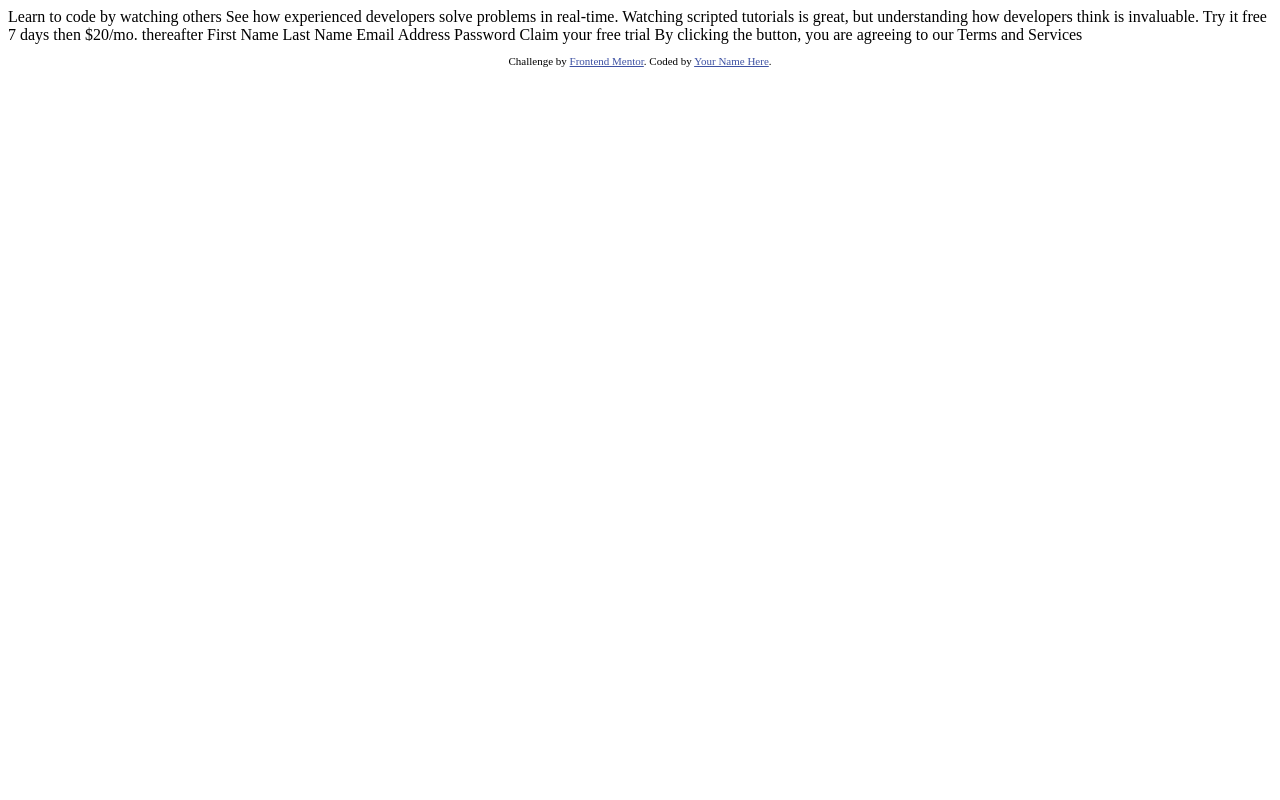
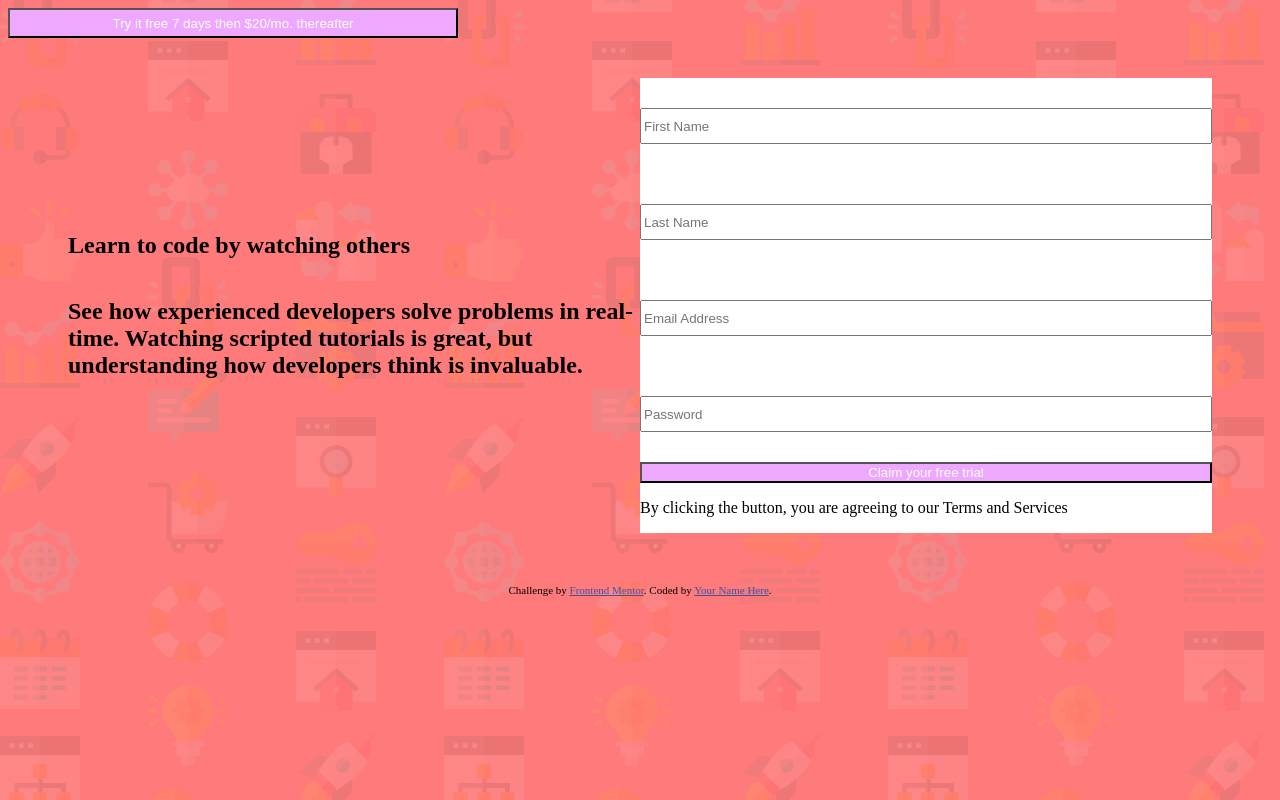
Before and after one commit to piecanoe/fm-sign-up-form, a plain HTML site: page index.html in a window 1280 px wide. Drawn offline with Linux system fonts and the light colour scheme; files whose address does not match are found by name.

Commit message:
Updated CSS

```diff
--- /dev/null
+++ b/css/styles.css
@@ -0,0 +1,55 @@
+html{
+    box-sizing: border-box;
+}
+body {
+    background-image: url("/Users/DuFus/Documents/Coding/Frontend_Mentor_io/intro-component-with-signup-form-master/images/bg-intro-desktop.png");
+    background-color: hsl(0, 100%, 74%);
+    display: flex;
+    flex-direction: column;
+}
+
+#try{
+    width: 450px;
+    height: 30px;
+}
+
+#box{
+    display: flex;
+    justify-content: center;
+    align-items: center;
+    margin: 40px 60px;
+}
+
+#box .panel{
+    width: 50%;
+    display: flex;
+    flex-direction: column;
+}
+
+#box #description{
+    display: flex;
+    justify-content: center;
+}
+
+#box #form{
+    background: white;
+    display: flex;
+    flex-direction: column;
+    justify-content: space-between;
+}
+
+form{
+    display: flex;
+    flex-direction: column;
+
+}
+
+input{
+    height: 30px;
+    margin: 30px 0;
+}
+
+button{
+    background: rgb(238, 168, 255);
+    color: white;
+}
--- a/index.html
+++ b/index.html
@@ -3,7 +3,7 @@
 <head>
   <meta charset="UTF-8">
   <meta name="viewport" content="width=device-width, initial-scale=1.0"> <!-- displays site properly based on user's device -->
-
+  <link rel="stylesheet" type="text/css" href="css/styles.css">
   <link rel="icon" type="image/png" sizes="32x32" href="./images/favicon-32x32.png">
 
   <title>Frontend Mentor | Intro component with sign up form</title>
@@ -15,22 +15,25 @@
   </style>
 </head>
 <body>
+  <button id="try">Try it free 7 days then $20/mo. thereafter</button>
+  <div id="box">
+    <section class="panel" id="description">
+      <h1>Learn to code by watching others</h1>
+      <h2>See how experienced developers solve problems in real-time. Watching scripted tutorials is great,
+        but understanding how developers think is invaluable.</h2>
+    </section>
 
-  Learn to code by watching others
-
-  See how experienced developers solve problems in real-time. Watching scripted tutorials is great,
-  but understanding how developers think is invaluable.
-
-  Try it free 7 days then $20/mo. thereafter
-
-  First Name
-  Last Name
-  Email Address
-  Password
-
-  Claim your free trial
-
-  By clicking the button, you are agreeing to our Terms and Services
+    <section class="panel" id="form">
+      <form>
+        <input type="text" id="fname" name="firstname" placeholder="First Name">
+        <input type="text" id="lname" name="lastname" placeholder="Last Name">
+        <input type="text" id="email" placeholder="Email Address">
+        <input type="text" id="password" placeholder="Password">
+      </form>
+      <button>Claim your free trial</button>
+      <p>By clicking the button, you are agreeing to our <span>Terms and Services</span></p>
+    </section>
+  </div>
 
   <footer>
     <p class="attribution">
```
